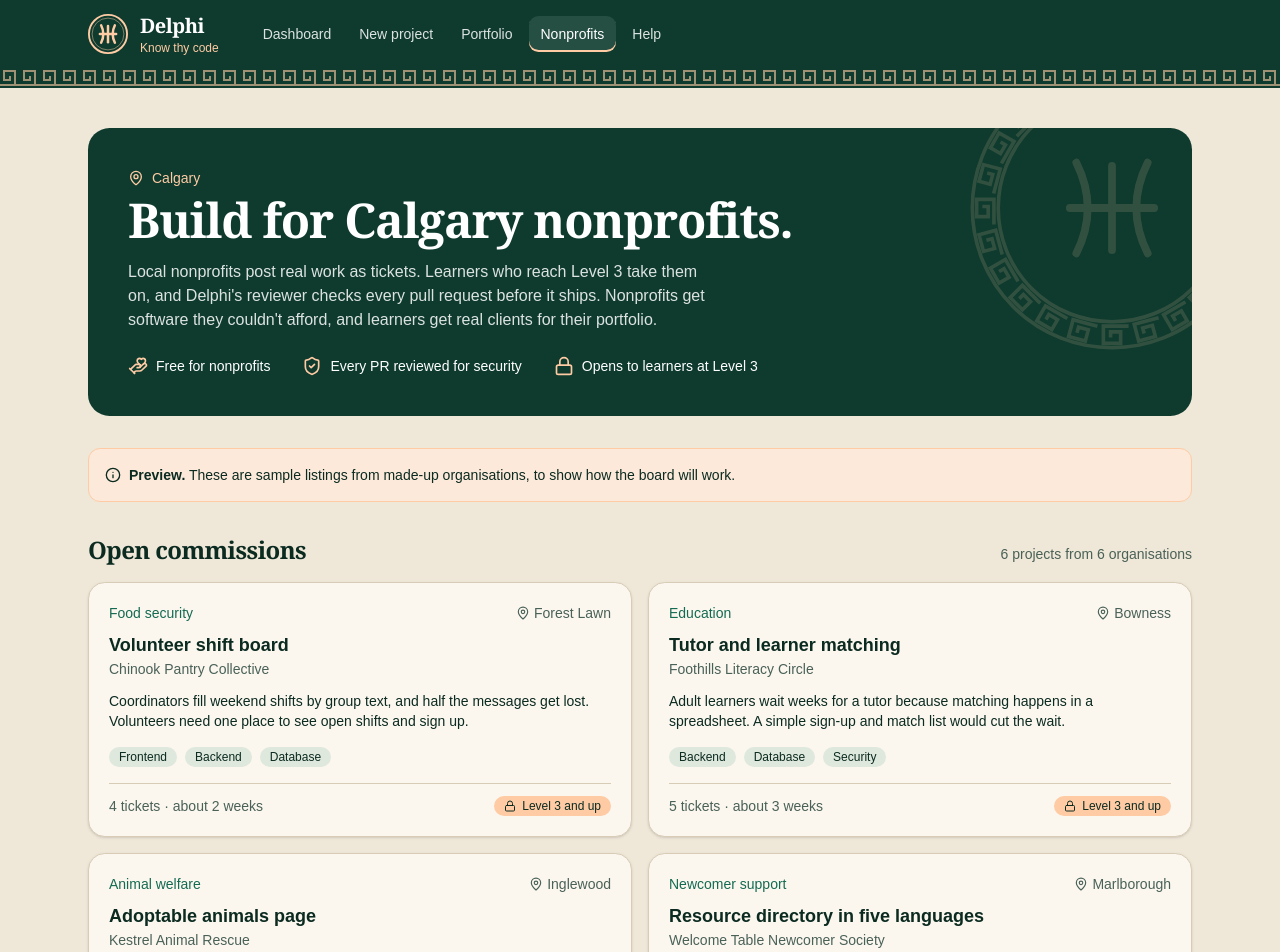
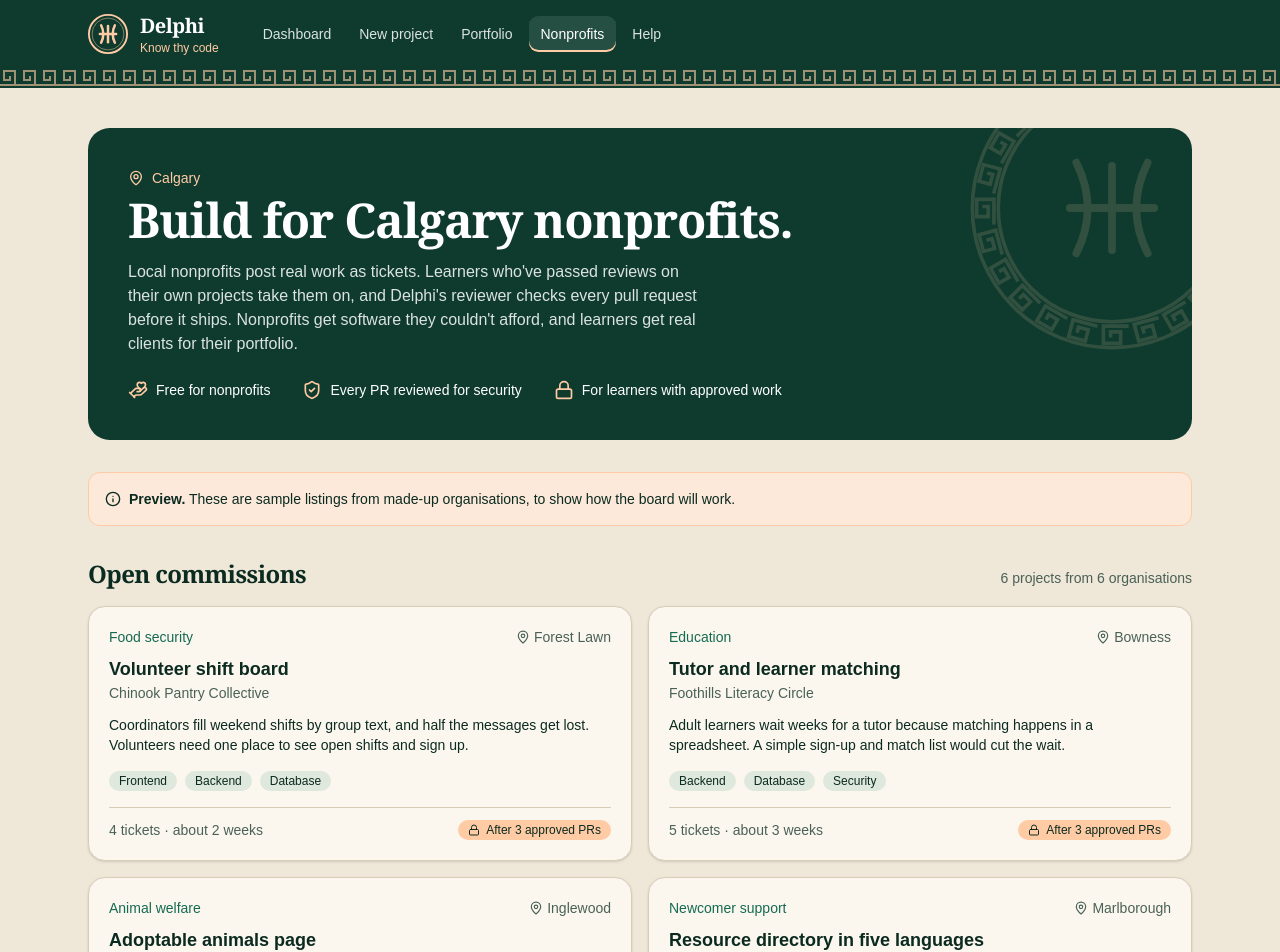
Before and after one commit to n3el-k/delphi, a React (Vite) app in the folder frontend/: page /nonprofits in a window 1280 px wide. Shown: the top 952 px of the page. Built offline with nearby package versions, Linux system fonts and the light colour scheme; no server answers.

Commit message:
Nonprofit board: unlock by approved work, not levels (no levels in the MVP)

```diff
--- a/frontend/src/pages/NonprofitsPage.tsx
+++ b/frontend/src/pages/NonprofitsPage.tsx
@@ -88,7 +88,7 @@ export default function NonprofitsPage() {
           Build for Calgary nonprofits.
         </h1>
         <p className="mt-4 max-w-prose text-white/85">
-          Local nonprofits post real work as tickets. Learners who reach Level 3 take them on, and Delphi's reviewer
+          Local nonprofits post real work as tickets. Learners who've passed reviews on their own projects take them on, and Delphi's reviewer
           checks every pull request before it ships. Nonprofits get software they couldn't afford, and learners get real
           clients for their portfolio.
         </p>
@@ -103,7 +103,7 @@ export default function NonprofitsPage() {
           </li>
           <li className="flex items-center gap-2">
             <Lock aria-hidden="true" className="size-5 text-peach" />
-            Opens to learners at Level 3
+            For learners with approved work
           </li>
         </ul>
       </section>
@@ -154,7 +154,7 @@ export default function NonprofitsPage() {
                     <span className="text-muted-foreground">{c.size}</span>
                     <span className="flex items-center gap-1.5 rounded-full bg-peach px-2.5 py-0.5 text-xs font-medium">
                       <Lock aria-hidden="true" className="size-3" />
-                      Level 3 and up
+                      After 3 approved PRs
                     </span>
                   </div>
                 </div>
```
